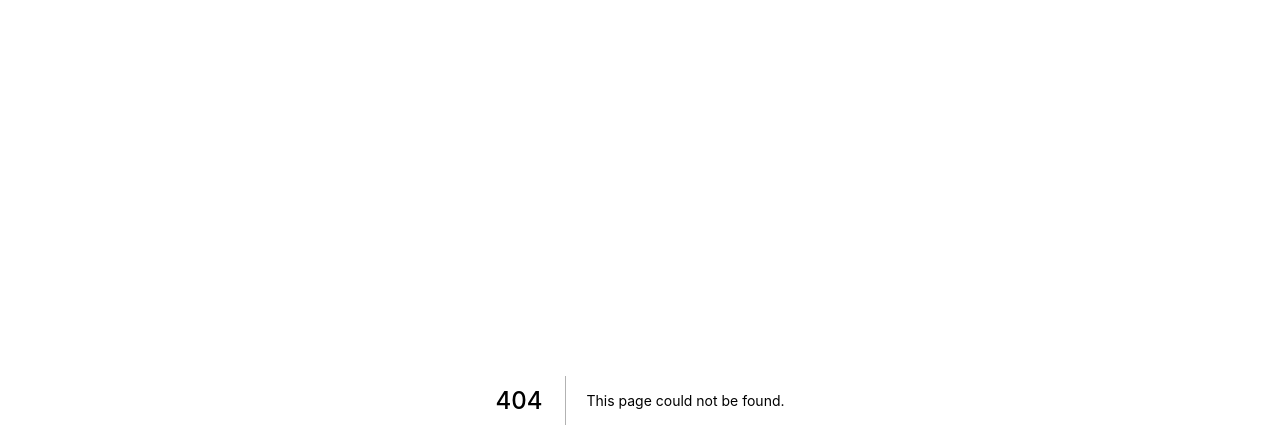
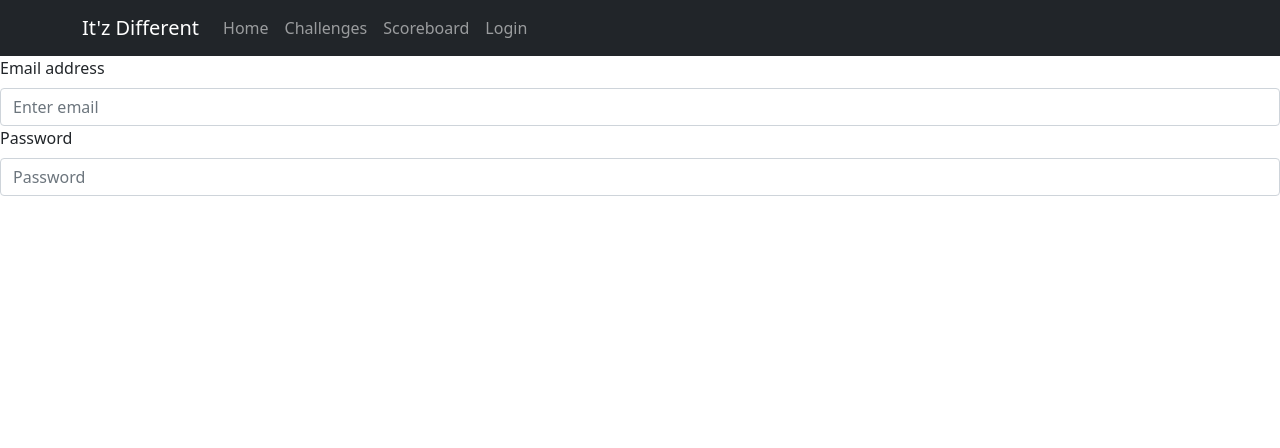
Before and after one commit to ItzyBitzySpider/dunhack.me, a Next.js app in the folder webApp/: page /login in a window 1280 px wide. Before the commit this address had no page. Shown: the top 448 px of the page. Built offline with nearby package versions, Linux system fonts and the light colour scheme.

Commit message:
added rough login page ui

```diff
--- /dev/null
+++ b/webApp/pages/login.tsx
@@ -0,0 +1,18 @@
+import Form from 'react-bootstrap/Form';
+import TopNav from '../components/topNavigation';
+
+export default function Login() {
+	return (
+		<>
+            <TopNav/>
+			<Form.Group>
+				<Form.Label>Email address</Form.Label>
+				<Form.Control type='email' placeholder='Enter email' />
+			</Form.Group>
+			<Form.Group className='mb-3' controlId='formGroupPassword'>
+				<Form.Label>Password</Form.Label>
+				<Form.Control type='password' placeholder='Password' />
+			</Form.Group>
+		</>
+	);
+}
```
